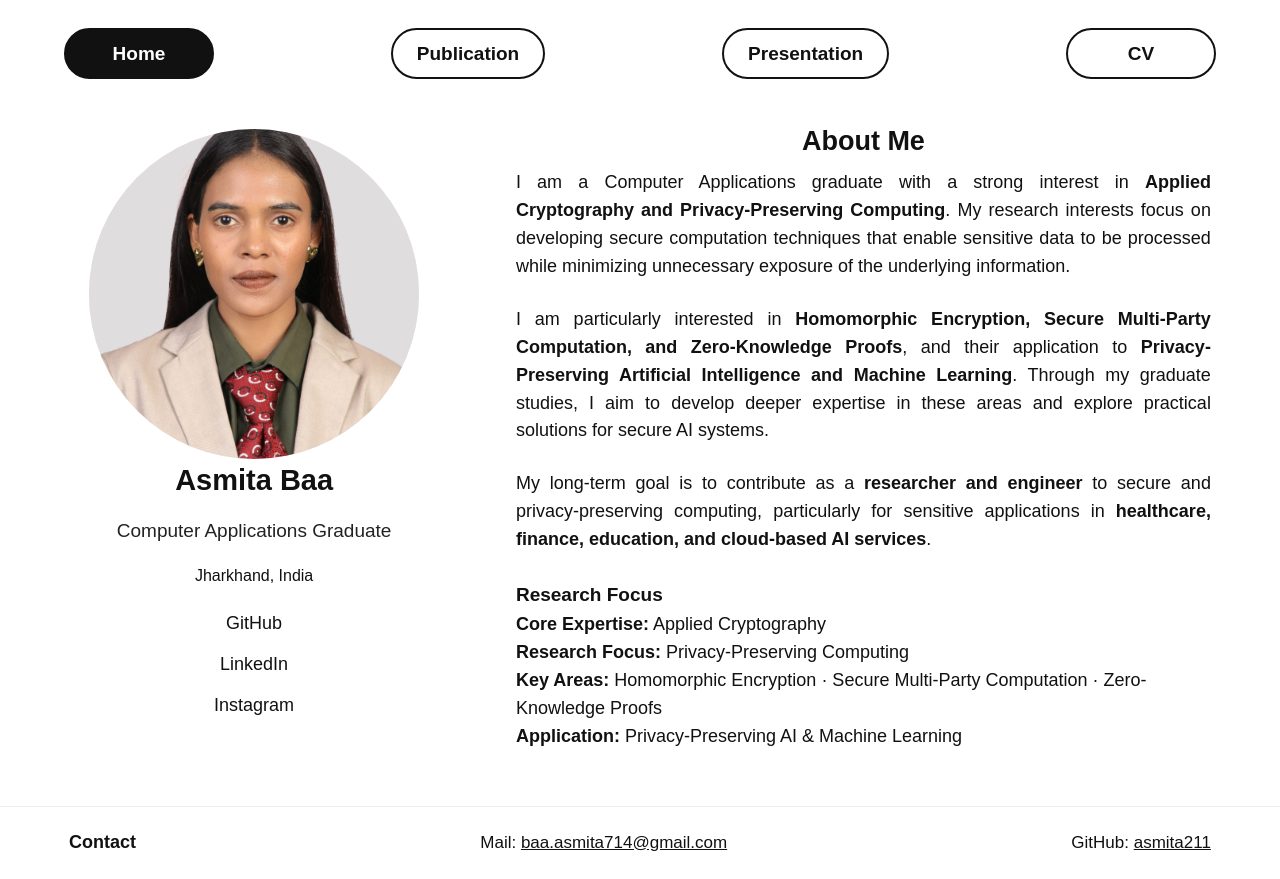
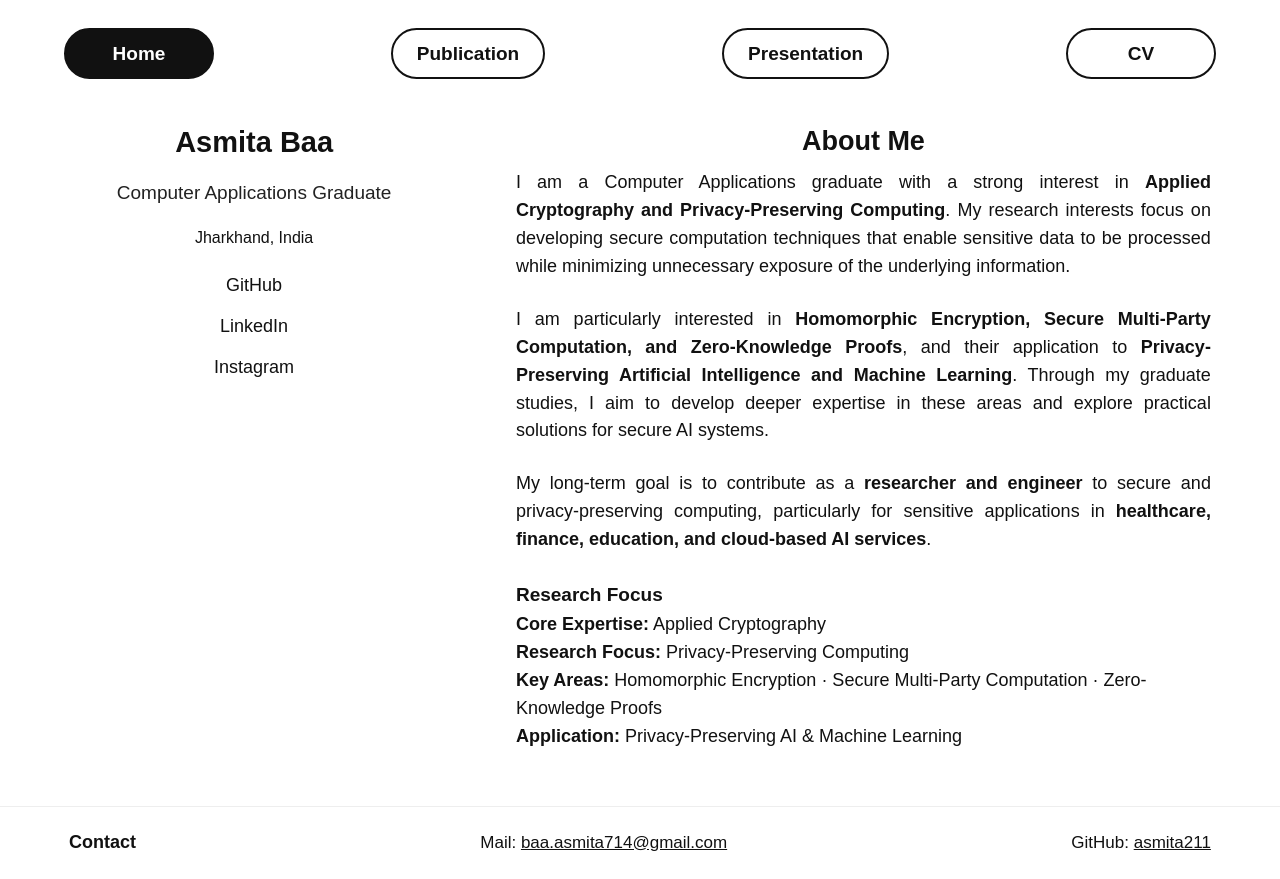
Before and after one commit to asmita211/asmita211.github.io, a plain HTML site: page index.html in a window 1280 px wide. Drawn offline with Linux system fonts and the light colour scheme.

Commit message:
Remove profile photo from index.html
Removed profile photo from the profile column.

```diff
--- a/index.html
+++ b/index.html
@@ -384,10 +384,7 @@
         <aside class="profile-column">
 
           <!-- NEW PROFILE PHOTO -->
-          <img
-            class="profile-photo"
-            src="Asmita_Baa_Passport_Photo.jpg?v=2"
-            alt="Portrait of Asmita Baa">
+
 
           <h1>Asmita Baa</h1>
 
```
